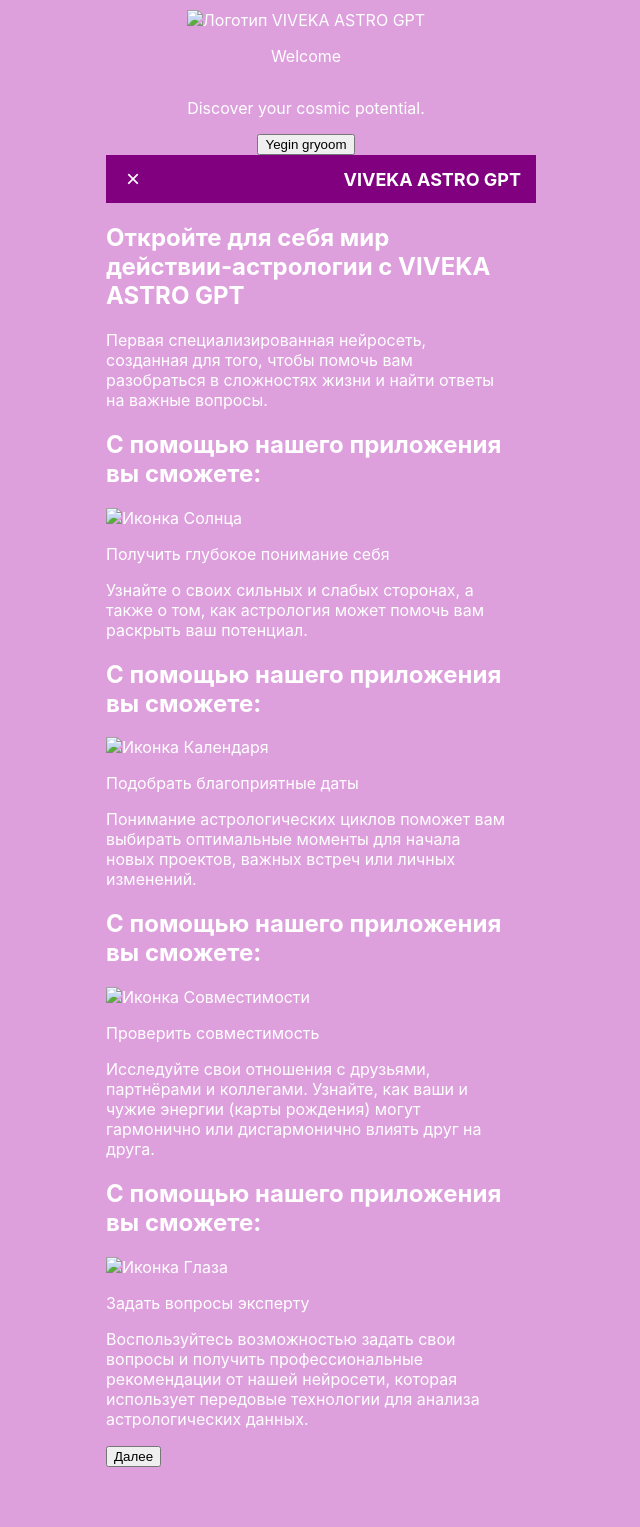
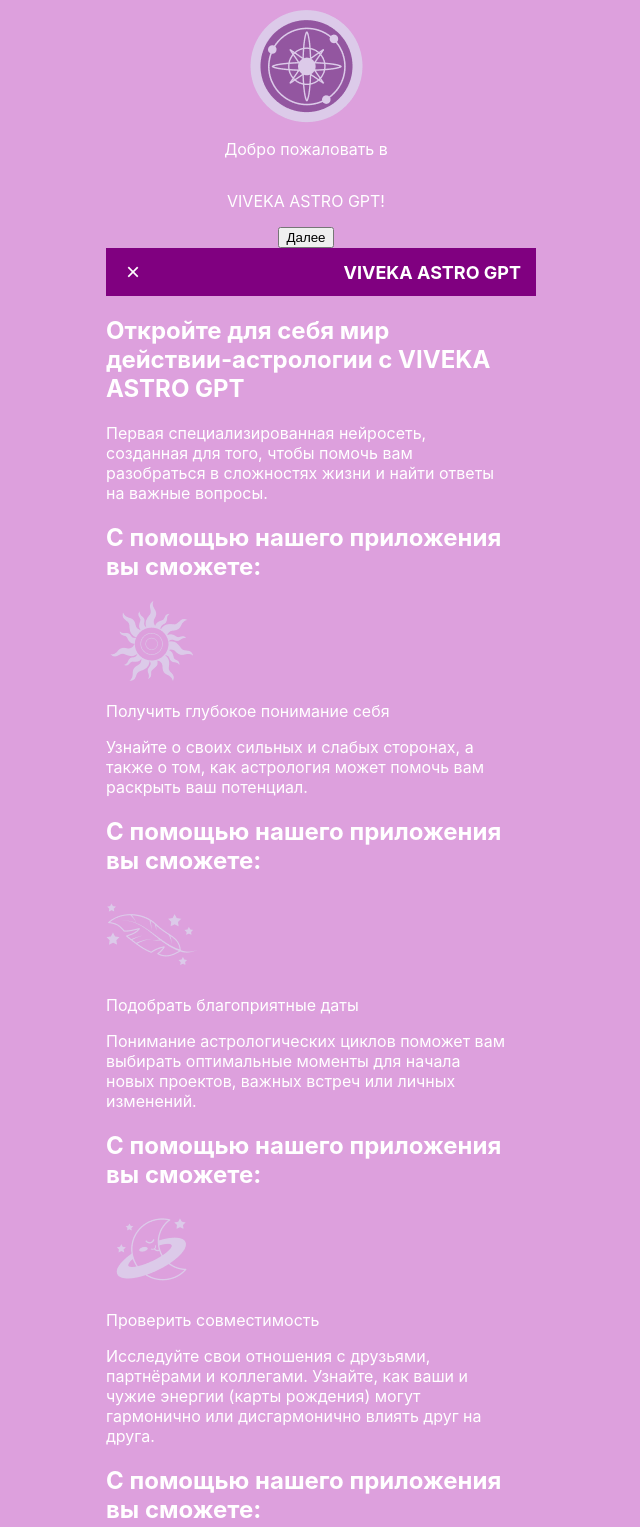
Before and after one commit to wayyytoheaven/telegram-miniapp, a plain HTML site: page tgapp/index.html in a window 1280 px wide. Shown: the part 40-1567 px from the top of the page, without its empty margins (334-974 px from the left). Before the commit the page ends 1527 px from the top, so only its background shows below. Drawn offline with Linux system fonts and the light colour scheme; files that its build step writes are made by us from their sources; a script that the page names is missing.

Commit message:
Add files via upload

```diff
--- a/tgapp/index.html
+++ b/tgapp/index.html
@@ -4,17 +4,17 @@
     <meta charset="UTF-8">
     <meta name="viewport" content="width=device-width, initial-scale=1.0, maximum-scale=1.0, user-scalable=no">
     <title>VIVEKA ASTRO GPT</title>
-    <link rel="stylesheet" href="style.css">
+    <link rel="stylesheet" href="css/style.css">
     <script src="https://telegram.org/js/telegram-web-app.js"></script>
 </head>
 <body>
     <div class="app-container">
         <div id="welcome-screen" class="screen active">
             <div class="welcome-content">
-                <img src="welcome_logo.png" alt="Логотип VIVEKA ASTRO GPT" class="welcome-logo">
-                <p class="welcome-text-main">Welcome</p>
-                <p class="welcome-text-sub">Discover your cosmic potential.</p>
-                <button class="start-button" id="start-onboarding-button">Yegin gryoom</button>
+                <img src="png/Welcome_logo.png" alt="Логотип VIVEKA ASTRO GPT" class="welcome-logo">
+                <p class="welcome-text-main">Добро пожаловать в</p>
+                <p class="welcome-text-sub">VIVEKA ASTRO GPT!</p>
+                <button class="start-button" id="start-onboarding-button">Далее</button>
             </div>
         </div>
 
@@ -36,7 +36,7 @@
             <div id="slide-2" class="slide">
                 <div class="slide-content">
                     <h2 class="slide-main-text">С помощью нашего приложения вы сможете:</h2>
-                    <img src="Sun.png" alt="Иконка Солнца" class="slide-icon">
+                    <img src="png/Sun.png" alt="Иконка Солнца" class="slide-icon">
                     <p class="slide-description">Получить глубокое понимание себя</p>
                     <p class="slide-sub-description">Узнайте о своих сильных и слабых сторонах, а также о том, как астрология может помочь вам раскрыть ваш потенциал.</p>
                 </div>
@@ -45,7 +45,7 @@
             <div id="slide-3" class="slide">
                 <div class="slide-content">
                     <h2 class="slide-main-text">С помощью нашего приложения вы сможете:</h2>
-                    <img src="Feather.png" alt="Иконка Календаря" class="slide-icon">
+                    <img src="png/Feather.png" alt="Иконка Календаря" class="slide-icon">
                     <p class="slide-description">Подобрать благоприятные даты</p>
                     <p class="slide-sub-description">Понимание астрологических циклов поможет вам выбирать оптимальные моменты для начала новых проектов, важных встреч или личных изменений.</p>
                 </div>
@@ -54,7 +54,7 @@
             <div id="slide-4" class="slide">
                 <div class="slide-content">
                     <h2 class="slide-main-text">С помощью нашего приложения вы сможете:</h2>
-                    <img src="Moon.png" alt="Иконка Совместимости" class="slide-icon">
+                    <img src="png/Moon.png" alt="Иконка Совместимости" class="slide-icon">
                     <p class="slide-description">Проверить совместимость</p>
                     <p class="slide-sub-description">Исследуйте свои отношения с друзьями, партнёрами и коллегами. Узнайте, как ваши и чужие энергии (карты рождения) могут гармонично или дисгармонично влиять друг на друга.</p>
                 </div>
@@ -63,7 +63,7 @@
             <div id="slide-5" class="slide">
                 <div class="slide-content">
                     <h2 class="slide-main-text">С помощью нашего приложения вы сможете:</h2>
-                    <img src="Star.png" alt="Иконка Глаза" class="slide-icon">
+                    <img src="png/Star.png" alt="Иконка Глаза" class="slide-icon">
                     <p class="slide-description">Задать вопросы эксперту</p>
                     <p class="slide-sub-description">Воспользуйтесь возможностью задать свои вопросы и получить профессиональные рекомендации от нашей нейросети, которая использует передовые технологии для анализа астрологических данных.</p>
                 </div>
```
